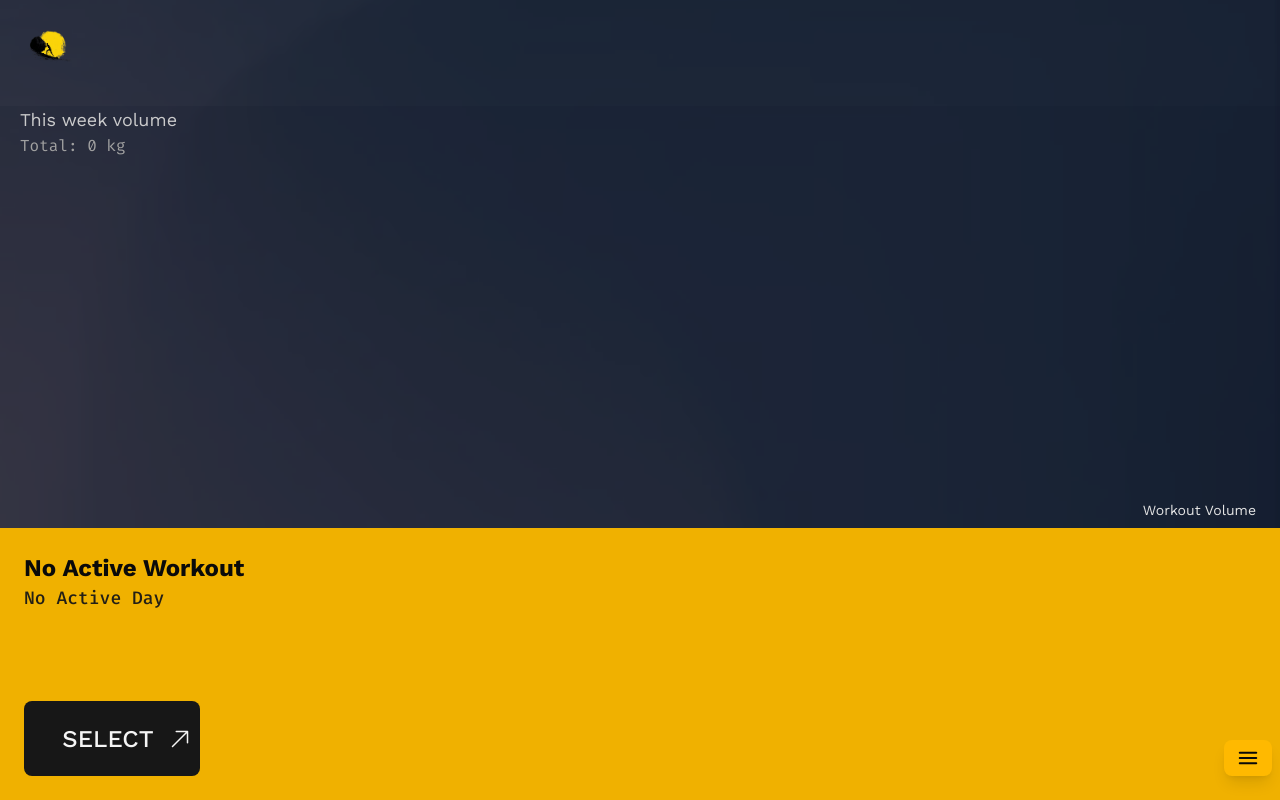
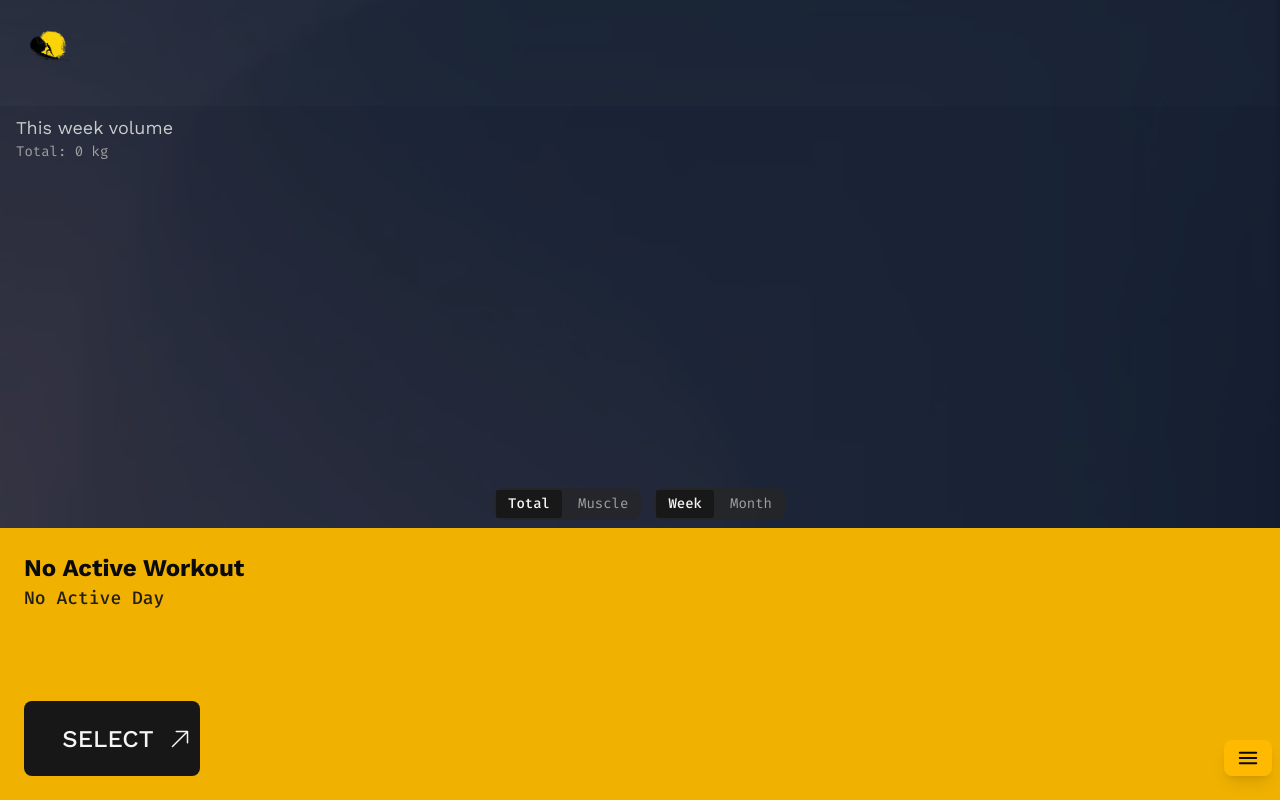
Before and after one commit to Fr1endly/resistance-diary, a React (Vite) app: page / in a window 1280 px wide. Built offline with nearby package versions, Linux system fonts and the light colour scheme.

Commit message:
Refactor layout and chart components

```diff
--- a/src/components/charts/IndexChart.tsx
+++ b/src/components/charts/IndexChart.tsx
@@ -1,78 +1,128 @@
-export interface DataItem {
-  value: number
-  label: string
+export type TimeRange = 'week' | 'month'
+export type ChartCategory = 'total' | 'muscle'
+
+export interface IndexChartProps {
+  chartData: Array<{ label: string; value: number }>
+  totalVolume: number
+  timeRange: TimeRange
+  onTimeRangeChange: (range: TimeRange) => void
+  chartCategory: ChartCategory
+  onChartCategoryChange: (category: ChartCategory) => void
 }
 
-export interface ChartProps {
-  data: Array<DataItem>
-  orientation: 'horizontal' | 'vertical'
-  title: string
+const TimeRangeToggle = ({
+  timeRange,
+  onTimeRangeChange,
+}: {
+  timeRange: TimeRange
+  onTimeRangeChange: (range: TimeRange) => void
+}) => {
+  return (
+    <div className="flex gap-1 p-0.5 bg-neutral-800/80 rounded-lg">
+      <button
+        onClick={() => onTimeRangeChange('week')}
+        className={`px-3 py-1 text-sm font-body rounded-xs transition-all duration-200 ${timeRange === 'week'
+          ? 'bg-neutral-900/90 text-neutral-100 font-medium'
+          : 'text-neutral-400 hover:text-neutral-300'
+          }`}
+      >
+        Week
+      </button>
+      <button
+        onClick={() => onTimeRangeChange('month')}
+        className={`px-3 py-1 text-sm font-body rounded-md transition-all duration-200 ${timeRange === 'month'
+          ? 'bg-neutral-900/90 text-neutral-100 font-medium'
+          : 'text-neutral-400 hover:text-neutral-300'
+          }`}
+      >
+        Month
+      </button>
+    </div>
+  )
 }
 
-export default ({ data, orientation, title }: ChartProps) => {
-  const maxHeight = Math.max(...data.map((item) => item.value), 100)
-  const width = 100 / data.length
+const ChartCategoryToggle = ({
+  chartCategory,
+  onChartCategoryChange,
+}: {
+  chartCategory: ChartCategory
+  onChartCategoryChange: (category: ChartCategory) => void
+}) => {
+  return (
+    <div className="flex gap-1 p-0.5 bg-neutral-800/70 rounded-lg">
+      <button
+        onClick={() => onChartCategoryChange('total')}
+        className={`px-3 py-1 text-sm font-body rounded-xs transition-all duration-200 ${chartCategory === 'total'
+          ? 'bg-neutral-900/90 text-neutral-100 font-medium'
+          : 'text-neutral-400 hover:text-neutral-300'
+          }`}
+      >
+        Total
+      </button>
+      <button
+        onClick={() => onChartCategoryChange('muscle')}
+        className={`px-3 py-1 text-sm font-body rounded-md transition-all duration-200 ${chartCategory === 'muscle'
+          ? 'bg-neutral-900/90 text-neutral-100 font-medium'
+          : 'text-neutral-400 hover:text-neutral-300'
+          }`}
+      >
+        Muscle
+      </button>
+    </div>
+  )
+}
 
-  if (orientation === 'vertical') {
-    return (
-      <>
-        <div className="flex-1 h-full w-full flex flex-col-reverse justify-start items-end gap-1">
-          {data.map(({ label, value }, index) => (
+export default ({
+  chartData,
+  totalVolume,
+  timeRange,
+  onTimeRangeChange,
+  chartCategory,
+  onChartCategoryChange
+}: IndexChartProps) => {
+  const titleText = chartCategory === 'muscle'
+    ? 'Volume by muscle'
+    : (timeRange === 'week' ? 'This week volume' : 'This month volume')
+  const maxValue = Math.max(...chartData.map((item) => item.value), 100)
+
+  return (
+    <div className="flex-1 h-full w-full flex flex-col">
+      {/* Fixed Header */}
+      <div className="shrink-0 px-4 pt-2 pb-1">
+        <p className="font-display text-neutral-300/95 text-lg">{titleText}</p>
+        <p className="font-body text-neutral-400 text-sm">Total: {totalVolume.toLocaleString()} kg</p>
+      </div>
+
+      {/* Scrollable Chart Bars */}
+      <div className="flex-1 overflow-y-auto px-4 py-2">
+        <div className={`flex ${chartCategory === 'muscle' ? 'flex-col' : 'flex-col-reverse'} justify-start items-end gap-1`}>
+          {chartData.map(({ label, value }, index) => (
             <div
               key={index}
-              className="flex flex-col justify-end items-end gap-0.5 relative"
-              style={{
-                width: `calc(${(value / maxHeight) * 100}% + 45px)`,
-                height: `${width}%`,
-                maxHeight: '40px',
-              }}
+              className="flex items-center gap-2 w-full"
+              style={{ minHeight: '28px' }}
             >
-              <div className="bg-yellow-500 flex justify-between items-center w-full h-full text-nowrap  py-1">
-                <span className="text-sm font-bold text-neutral-900 w-full text-right pr-0.5">
-                  {value} kg
+              <span className="text-xs text-neutral-400 w-20 text-right shrink-0">
+                {label}
+              </span>
+              <div
+                className="bg-amber-500 h-6 flex items-center justify-end px-1 rounded-xs"
+                style={{ width: `calc(${(value / maxValue) * 100}% )`, minWidth: value > 0 ? '40px' : '0' }}
+              >
+                <span className="text-xs font-medium text-neutral-900">
+                  {value > 0 ? `${value} kg` : ''}
                 </span>
-              </div>
-              <div className="text-nowrap absolute -left-18.25 inset-y-1">
-                <span className="text-xs text-neutral-200 pr-2">{label}</span>
               </div>
             </div>
           ))}
         </div>
-        {title && (
-          <div className="text-sm text-neutral-200 text-right px-6 py-2 font-display">
-            {title}
-          </div>
-        )}
-      </>
-    )
-  } else {
-    return (
-      <>
-        <div className="flex-1 h-full w-full flex justify-center items-end gap-0.5">
-          {data.map(({ label, value }, index) => (
-            <div
-              key={index}
-              className="bg-linear-to-t from-red-500/60 to-red-600/40 h-1/12 flex flex-col justify-between items-center px-0.5"
-              style={{
-                height: `${(value / maxHeight) * 100}%`,
-                width: `${width}%`,
-              }}
-            >
-              <div className="flex flex-col justify-center items-center">
-                <span className="text-xs text-neutral-200">{value}</span>
-                <span className="text-xs text-neutral-400">kg</span>
-              </div>
+      </div>
 
-              <span className="text-xs text-neutral-300">{label}</span>
-            </div>
-          ))}
-        </div>
-        {title && (
-          <div className="text-sm text-neutral-200 text-right px-6 py-2 font-display">
-            {title}
-          </div>
-        )}
-      </>
-    )
-  }
+      {/* Fixed Footer */}
+      <div className="shrink-0 px-4 py-2 flex justify-center gap-3">
+        <ChartCategoryToggle chartCategory={chartCategory} onChartCategoryChange={onChartCategoryChange} />
+        <TimeRangeToggle timeRange={timeRange} onTimeRangeChange={onTimeRangeChange} />
+      </div>
+    </div>
+  )
 }
--- a/src/components/ui/PageLayout.tsx
+++ b/src/components/ui/PageLayout.tsx
@@ -27,8 +27,7 @@ interface PageLayoutProps {
   variant?: LayoutVariant
   // Slot props
   upperSlot?: ReactNode
-  middleLeftSlot?: ReactNode
-  middleRightSlot?: ReactNode
+  middleSlot?: ReactNode
   bottomSlot?: ReactNode
   // Dialog props (opt-in)
   dialogChildren?: ReactNode
@@ -40,8 +39,7 @@ const PageLayout = ({
   variant = 'sectioned',
   // Slots
   upperSlot,
-  middleLeftSlot,
-  middleRightSlot,
+  middleSlot,
   bottomSlot,
   // Dialog
   dialogChildren,
@@ -106,10 +104,7 @@ const PageLayout = ({
                 style={{ height: config.middle }}
                 transition={{ duration: 0.35, ease: 'easeInOut' }}
               >
-                {middleLeftSlot}
-                <div className="flex-1 h-full flex flex-col justify-between items-end">
-                  {middleRightSlot}
-                </div>
+                {middleSlot}
               </motion.div>
             </motion.div>
 
--- a/src/main.tsx
+++ b/src/main.tsx
@@ -57,3 +57,9 @@ registerSW({
 // to log results (for example: reportWebVitals(console.log))
 // or send to an analytics endpoint. Learn more: https://bit.ly/CRA-vitals
 reportWebVitals()
+
+import { setupDebugStore } from './utils/debugStore'
+
+if (import.meta.env.DEV) {
+  setupDebugStore()
+}
--- a/src/routes/index.tsx
+++ b/src/routes/index.tsx
@@ -1,20 +1,16 @@
+import { useState } from 'react'
 import { Link, createFileRoute } from '@tanstack/react-router'
 import { useAppStore } from '@/store/useAppStore'
 import { useVolumeChartData } from '@/hooks/useVolumeChartData'
+import { useMuscleGroupVolumeData } from '@/hooks/useMuscleGroupVolumeData'
 import Layout from '@/components/ui/PageLayout'
 import { Button } from '@/components/ui/button'
 import ArrowDiagonal from '@/components/icons/ArrowDiagonal'
-import Chart from '@/components/charts/IndexChart'
-
-// import type { WorkoutLogEntry, WorkoutPlan } from "@/types";
+import IndexChart, { type TimeRange, type ChartCategory } from '@/components/charts/IndexChart'
 
 export const Route = createFileRoute('/')({
   component: IndexPage,
 })
-
-interface ChartTitleProps {
-  subtitle: string
-}
 
 interface CurrentDayWorkoutProps {
   activeWorkout: any
@@ -28,16 +24,7 @@ interface ActionButtonProps {
   onClick?: () => void
 }
 
-const ChartTitle = ({ subtitle }: ChartTitleProps) => {
-  return (
-    <div className="flex-1 h-full pl-5">
-      <p className="font-display text-neutral-300/95 text-lg">
-        This week volume
-      </p>
-      <p className="font-body  text-neutral-400">{subtitle}</p>
-    </div>
-  )
-}
+
 
 const CurrentDayWorkout = ({
   activeWorkout,
@@ -71,9 +58,20 @@ const ActionButton = ({ url, text, onClick }: ActionButtonProps) => {
 }
 
 function IndexPage() {
+  const [timeRange, setTimeRange] = useState<TimeRange>('week')
+  const [chartCategory, setChartCategory] = useState<ChartCategory>('total')
   const { isWorkoutInProgress, currentDayIndex, activeRoutineId, routines } =
     useAppStore()
-  const { chartData, totalVolume } = useVolumeChartData(7)
+  const daysBack = timeRange === 'week' ? 7 : 30
+
+  // Get data from both hooks
+  const totalVolumeData = useVolumeChartData(daysBack)
+  const muscleVolumeData = useMuscleGroupVolumeData(daysBack)
+
+  // Select which data to display based on category
+  const { chartData, totalVolume } = chartCategory === 'muscle'
+    ? muscleVolumeData
+    : totalVolumeData
 
   const activeWorkout =
     routines.find((routine) => routine.id === activeRoutineId) || null
@@ -90,12 +88,17 @@ function IndexPage() {
 
   return (
     <Layout
-      middleLeftSlot={
-        <ChartTitle subtitle={`Total: ${totalVolume.toLocaleString()} kg`} />
+      middleSlot={
+        <IndexChart
+          chartData={chartData}
+          totalVolume={totalVolume}
+          timeRange={timeRange}
+          onTimeRangeChange={setTimeRange}
+          chartCategory={chartCategory}
+          onChartCategoryChange={setChartCategory}
+        />
       }
-      middleRightSlot={
-        <Chart data={chartData} orientation="vertical" title="Workout Volume" />
-      }
+
       bottomSlot={
         <div className="w-full h-full flex flex-col justify-between">
           <div className="flex-1 flex flex-col justify-start items-start">
--- a/src/routes/training/index.tsx
+++ b/src/routes/training/index.tsx
@@ -174,7 +174,7 @@ function TrainingPage() {
     return (
       <PageLayout
         variant="sectioned"
-        middleLeftSlot={
+        middleSlot={
           <div className="w-full h-64 flex items-center justify-center bg-neutral-200 text-black">
             CANT LOAD DATA
             {JSON.stringify({ currentExercise, currentPlannedSet })}
@@ -199,7 +199,7 @@ function TrainingPage() {
           totalSets={currentExerciseProgress.total}
         />
       }
-      middleLeftSlot={
+      middleSlot={
         <div className="w-full h-full flex flex-col justify-end">
           {/* Target badges */}
           <div className="flex justify-center my-4 gap-2">
--- /dev/null
+++ b/src/utils/debugStore.ts
@@ -0,0 +1,58 @@
+import { useAppStore } from '@/store/useAppStore'
+import type { CompletedSet, RepGroup } from '@/types'
+
+declare global {
+    interface Window {
+        debugStore: {
+            populateVolume: (days?: number) => void
+            clearVolume: () => void
+        }
+    }
+}
+
+export function setupDebugStore() {
+    window.debugStore = {
+        populateVolume: (days = 30) => {
+            const completedSets: CompletedSet[] = []
+            const today = new Date()
+
+            for (let i = 0; i < days; i++) {
+                const date = new Date(today)
+                date.setDate(today.getDate() - i)
+
+                // Skip some days randomly to make it look realistic
+                if (Math.random() > 0.7) continue
+
+                // Random volume for the day (1000 - 5000)
+                const dailyVolume = Math.floor(Math.random() * 4000) + 1000
+                const weight = 20 // Fixed weight
+                const reps = Math.floor(dailyVolume / weight)
+
+                // Create a dummy set
+                const repGroup: RepGroup = {
+                    reps,
+                    weight,
+                    order: 1,
+                }
+
+                const set: CompletedSet = {
+                    id: crypto.randomUUID(),
+                    sessionId: 'debug-session',
+                    exerciseId: 'debug-exercise',
+                    repGroups: [repGroup],
+                    completedAt: date,
+                }
+
+                completedSets.push(set)
+            }
+
+            useAppStore.getState().importCompletedSets(completedSets, 'merge')
+            console.log(`Populated store with ${completedSets.length} sets over ${days} days.`)
+        },
+
+        clearVolume: () => {
+            useAppStore.getState().importCompletedSets([], 'replace')
+            console.log('Cleared all completed sets.')
+        },
+    }
+}
```
Also changed, not shown: 1 other file (tests, documents, lock files or other folders).
